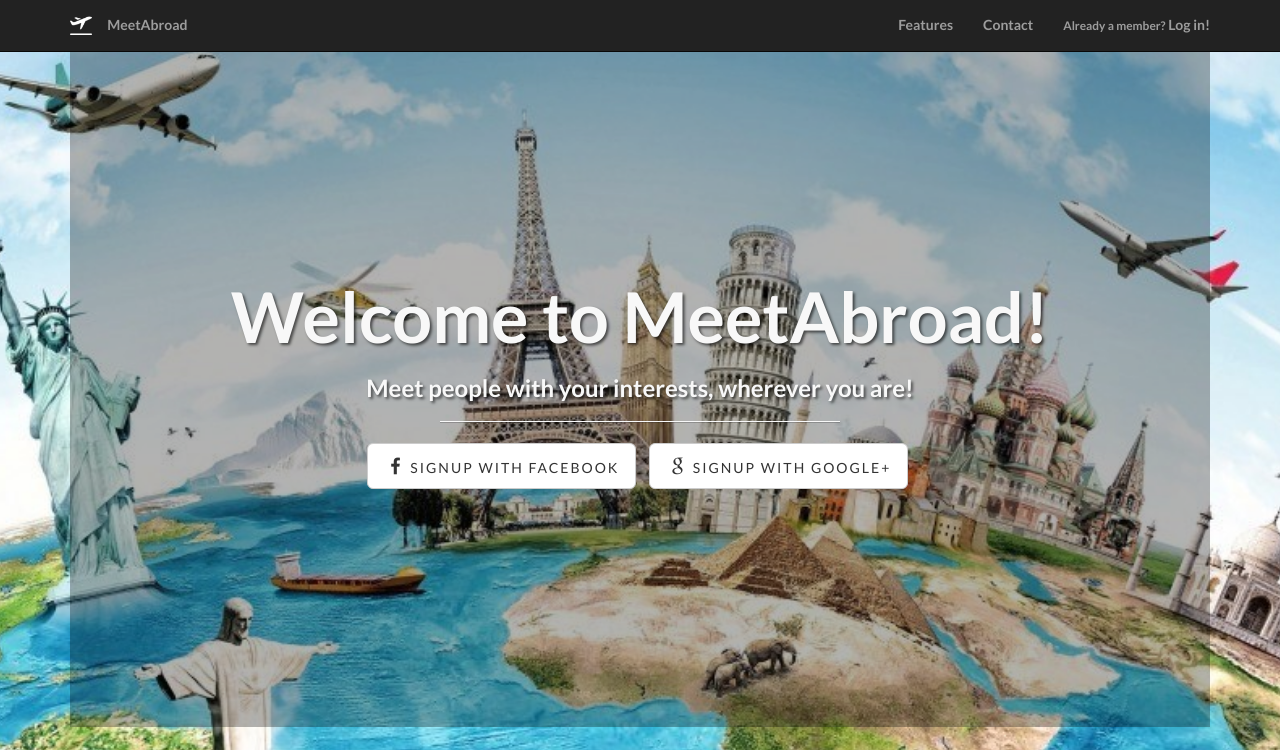
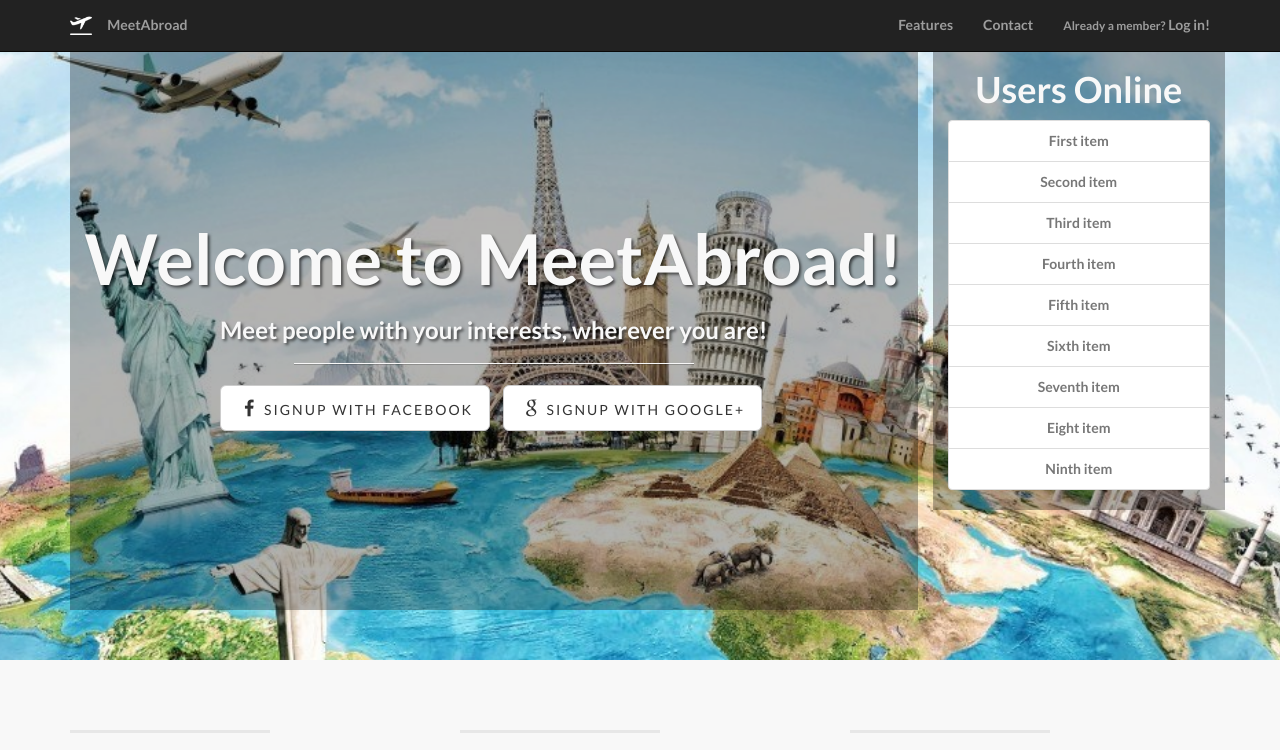
Before and after one commit to MeetAbroad/Client, a plain HTML site: page index.html in a window 1280 px wide. Shown: the top 750 px of the page. Drawn offline with Linux system fonts and the light colour scheme.

Commit message:
Demo List
Changes to use at Sprint Demo

```diff
--- a/index.html
+++ b/index.html
@@ -75,7 +75,7 @@
         <div class="container" >
 
             <div class="row" >
-                <div class="col-lg-12" >
+                <div class="col-lg-9" >
                     <div class="intro-message" style="background-color:rgba(0,0,0,0.3);">
                         <h1>Welcome to MeetAbroad!</h1>
                         <h3>Meet people with your interests, wherever you are!</h3>
@@ -91,10 +91,24 @@
                         </ul>
                     </div>
                 </div>
-            </div>
 
-        </div>
-        <!-- /.container -->
+				<div class="col-lg-3" style="background-color:rgba(0,0,0,0.3);">
+						<h1> Users Online</h1>
+						<ul class="list-group">
+						  <li class="list-group-item text-muted">First item</li>
+						  <li class="list-group-item text-muted">Second item</li>
+						  <li class="list-group-item text-muted">Third item</li>
+						  <li class="list-group-item text-muted">Fourth item</li>
+						  <li class="list-group-item text-muted">Fifth item</li>
+						  <li class="list-group-item text-muted">Sixth item</li>
+						  <li class="list-group-item text-muted">Seventh item</li>
+						  <li class="list-group-item text-muted">Eight item</li>
+						  <li class="list-group-item text-muted">Ninth item</li>
+						</ul>
+				</div>
+			</div>
+
+			</div>
 
     </div>
     <!-- /.intro-header -->
@@ -182,8 +196,9 @@
         </div>
         <!-- /.container -->
 
-    </div>
-    <!-- /.banner -->
+
+
+	</div>
 
     <!-- Footer -->
     <footer>
```
